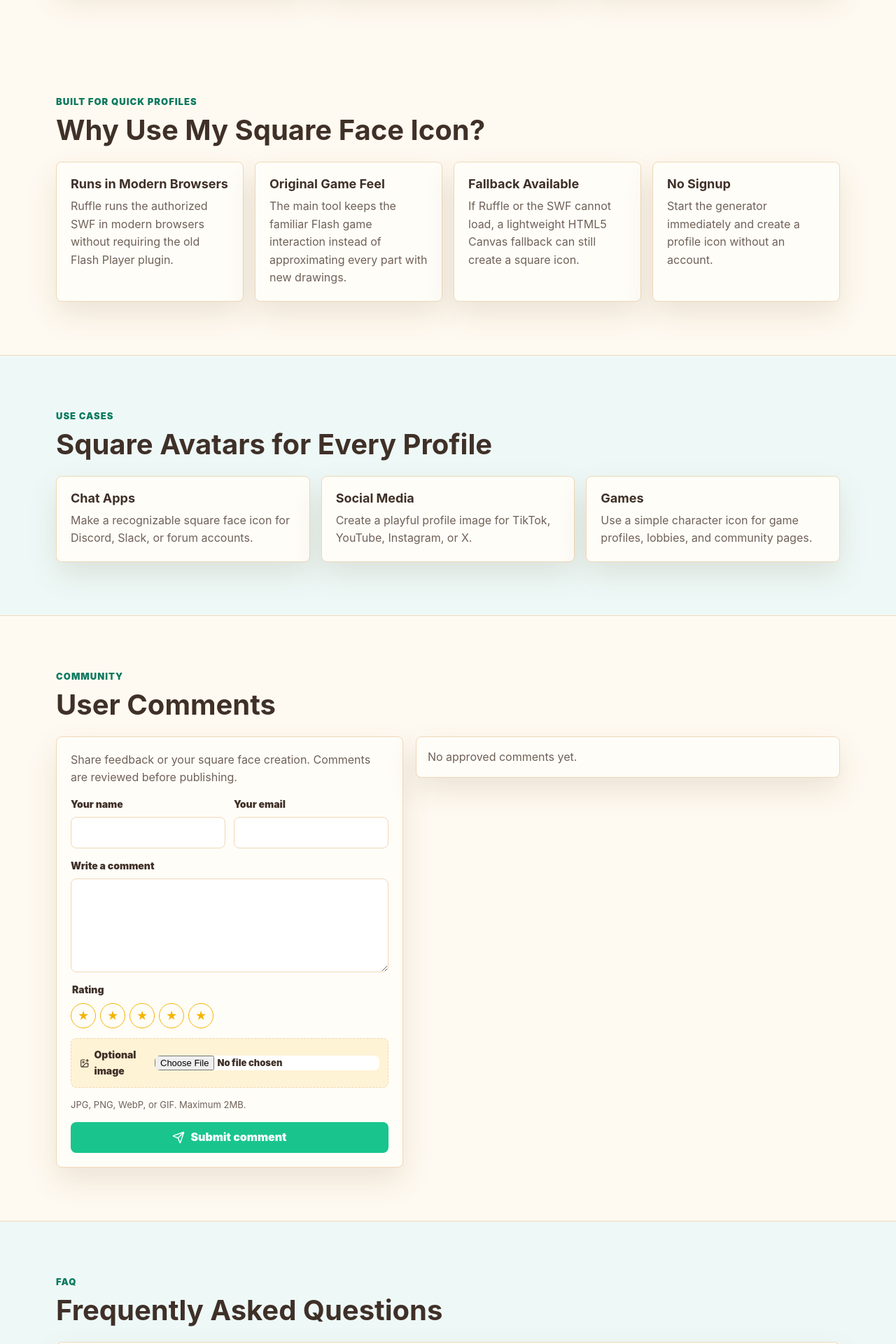
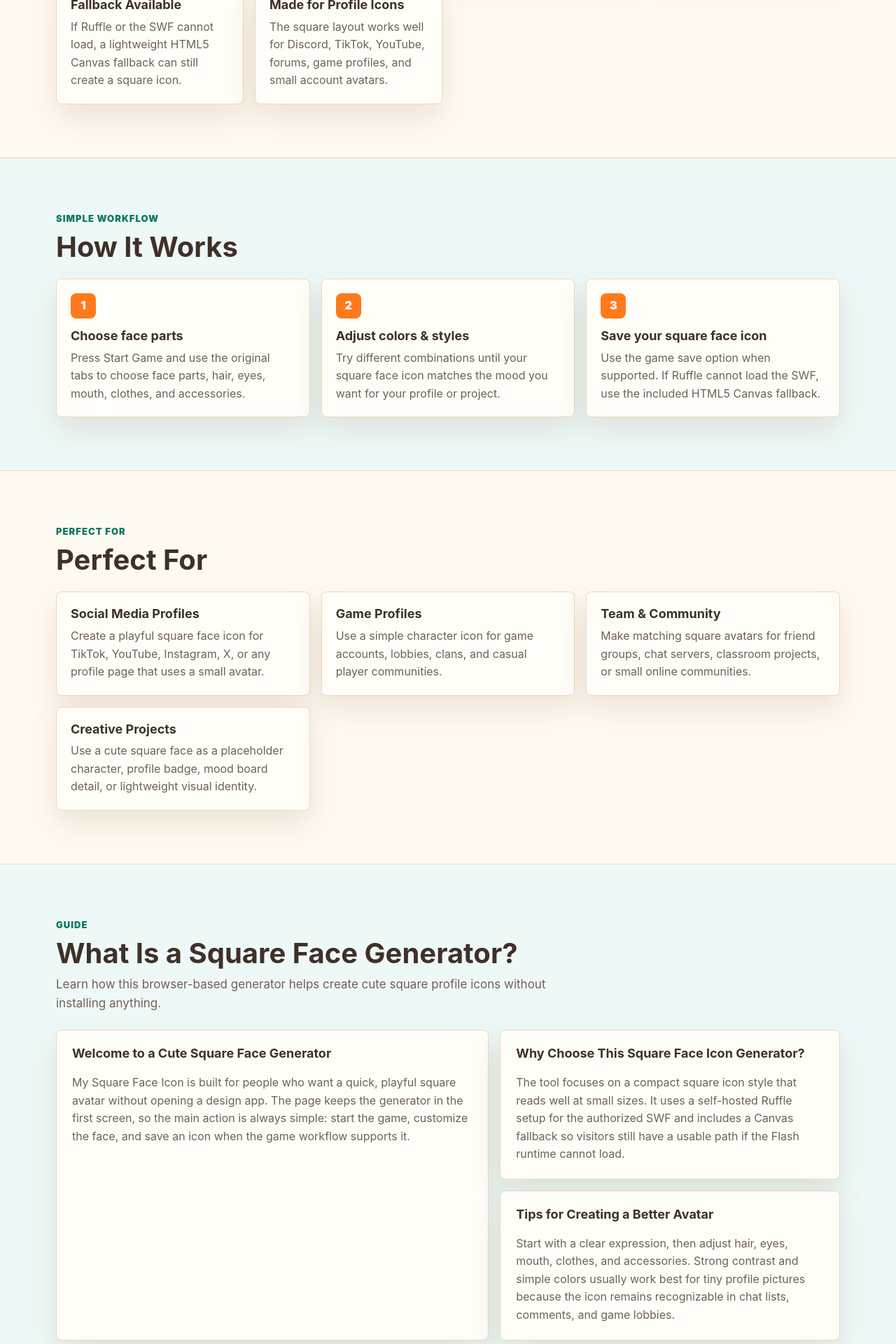
Before and after one commit to Liujiacheng-yuexin/mysquarefaceicon, a Next.js app: page / in a window 1280 px wide. Shown: the part 1580-3500 px from the top of the page at 70% size. Built offline with nearby package versions, Linux system fonts and the light colour scheme.

Commit message:
元标签修改

```diff
--- a/app/globals.css
+++ b/app/globals.css
@@ -656,6 +656,13 @@ h3 {
   margin-bottom: 24px;
 }
 
+.section-intro {
+  max-width: 760px;
+  margin: 10px 0 0;
+  color: var(--muted);
+  font-size: 17px;
+}
+
 .steps-grid,
 .feature-grid {
   display: grid;
@@ -699,6 +706,32 @@ h3 {
 
 .use-grid article {
   padding: 20px;
+}
+
+.text-grid {
+  display: grid;
+  grid-template-columns: minmax(0, 1.12fr) minmax(0, 0.88fr);
+  gap: 16px;
+}
+
+.text-card {
+  display: grid;
+  gap: 10px;
+  align-content: start;
+  padding: 22px;
+  background: var(--surface);
+  border: 1px solid var(--border);
+  border-radius: var(--radius);
+  box-shadow: var(--shadow);
+}
+
+.text-card:first-child {
+  grid-row: span 2;
+}
+
+.text-card p {
+  margin: 0;
+  color: var(--muted);
 }
 
 .faq-list {
@@ -1001,17 +1034,16 @@ h3 {
 [dir="rtl"] .share-panel,
 [dir="rtl"] .comment-header,
 [dir="rtl"] .admin-actions,
-[dir="rtl"] .footer-links {
+[dir="rtl"] .footer-grid {
   direction: rtl;
 }
 
 .site-footer {
-  display: flex;
-  flex-wrap: wrap;
-  align-items: center;
-  justify-content: space-between;
-  gap: 14px;
-  padding: 24px clamp(16px, 4vw, 48px);
+  display: grid;
+  grid-template-columns: minmax(240px, 1fr) minmax(320px, 1.45fr);
+  gap: 24px;
+  align-items: start;
+  padding: 30px clamp(16px, 4vw, 48px);
   background: var(--text);
   color: #d8e4e1;
 }
@@ -1020,16 +1052,48 @@ h3 {
   margin: 0;
 }
 
-.footer-links {
-  display: flex;
-  flex-wrap: wrap;
-  gap: 12px;
+.footer-brand {
+  display: grid;
+  gap: 8px;
+  max-width: 520px;
 }
 
-.footer-links a {
+.footer-brand p:first-child {
   color: #ffffff;
+  font-weight: 900;
+}
+
+.footer-brand p:last-child {
+  color: #d8e4e1;
+}
+
+.footer-grid {
+  display: grid;
+  grid-template-columns: repeat(3, minmax(0, 1fr));
+  gap: 18px;
+}
+
+.footer-grid div {
+  display: grid;
+  gap: 8px;
+  align-content: start;
+}
+
+.footer-grid h3 {
+  margin: 0 0 4px;
+  color: #ffffff;
+  font-size: 15px;
+}
+
+.footer-grid a {
+  color: #fff1dc;
   font-weight: 800;
   text-decoration: none;
+}
+
+.footer-grid a:hover {
+  color: #ffffff;
+  text-decoration: underline;
 }
 
 .legal-page {
@@ -1066,7 +1130,9 @@ h3 {
   .generator-shell,
   .steps-grid,
   .feature-grid,
-  .comments-layout {
+  .comments-layout,
+  .text-grid,
+  .site-footer {
     grid-template-columns: 1fr;
   }
 
@@ -1134,7 +1200,8 @@ h3 {
 
   .action-row,
   .color-grid,
-  .use-grid {
+  .use-grid,
+  .footer-grid {
     grid-template-columns: 1fr;
   }
 
@@ -1157,7 +1224,12 @@ h3 {
   .controls-panel,
   .preview-panel,
   .info-card,
-  .use-grid article {
+  .use-grid article,
+  .text-card {
     box-shadow: 0 10px 28px rgba(23, 33, 43, 0.08);
   }
+
+  .text-card:first-child {
+    grid-row: auto;
+  }
 }
--- a/components/HomePage.tsx
+++ b/components/HomePage.tsx
@@ -8,6 +8,24 @@ import { getLocaleUrl, localeCodes, locales, siteUrl, type LocaleCode } from "@/
 type HomePageProps = {
   locale: LocaleCode;
 };
+
+const aboutCards = [
+  {
+    title: "Welcome to a Cute Square Face Generator",
+    text:
+      "My Square Face Icon is built for people who want a quick, playful square avatar without opening a design app. The page keeps the generator in the first screen, so the main action is always simple: start the game, customize the face, and save an icon when the game workflow supports it."
+  },
+  {
+    title: "Why Choose This Square Face Icon Generator?",
+    text:
+      "The tool focuses on a compact square icon style that reads well at small sizes. It uses a self-hosted Ruffle setup for the authorized SWF and includes a Canvas fallback so visitors still have a usable path if the Flash runtime cannot load."
+  },
+  {
+    title: "Tips for Creating a Better Avatar",
+    text:
+      "Start with a clear expression, then adjust hair, eyes, mouth, clothes, and accessories. Strong contrast and simple colors usually work best for tiny profile pictures because the icon remains recognizable in chat lists, comments, and game lobbies."
+  }
+];
 
 export default function HomePage({ locale }: HomePageProps) {
   const content = locales[locale];
@@ -107,7 +125,22 @@ export default function HomePage({ locale }: HomePageProps) {
           <ShareButtons share={content.share} title={content.title} url={canonicalUrl} />
         </section>
 
-        <section className="content-band" id="how-to-use">
+        <section className="content-band">
+          <div className="section-heading">
+            <p className="eyebrow">{content.sections.featuresEyebrow}</p>
+            <h2>{content.sections.featuresTitle}</h2>
+          </div>
+          <div className="feature-grid">
+            {content.features.map((feature) => (
+              <article className="info-card" key={feature.title}>
+                <h3>{feature.title}</h3>
+                <p>{feature.text}</p>
+              </article>
+            ))}
+          </div>
+        </section>
+
+        <section className="content-band alt-band" id="how-to-use">
           <div className="section-heading">
             <p className="eyebrow">{content.sections.howEyebrow}</p>
             <h2>{content.sections.howTitle}</h2>
@@ -125,21 +158,6 @@ export default function HomePage({ locale }: HomePageProps) {
 
         <section className="content-band">
           <div className="section-heading">
-            <p className="eyebrow">{content.sections.featuresEyebrow}</p>
-            <h2>{content.sections.featuresTitle}</h2>
-          </div>
-          <div className="feature-grid">
-            {content.features.map((feature) => (
-              <article className="info-card" key={feature.title}>
-                <h3>{feature.title}</h3>
-                <p>{feature.text}</p>
-              </article>
-            ))}
-          </div>
-        </section>
-
-        <section className="content-band alt-band">
-          <div className="section-heading">
             <p className="eyebrow">{content.sections.useEyebrow}</p>
             <h2>{content.sections.useTitle}</h2>
           </div>
@@ -148,6 +166,22 @@ export default function HomePage({ locale }: HomePageProps) {
               <article key={useCase.title}>
                 <h3>{useCase.title}</h3>
                 <p>{useCase.text}</p>
+              </article>
+            ))}
+          </div>
+        </section>
+
+        <section className="content-band alt-band" id="about">
+          <div className="section-heading">
+            <p className="eyebrow">{content.sections.galleryEyebrow}</p>
+            <h2>{content.sections.galleryTitle}</h2>
+            <p className="section-intro">{content.sections.galleryNote}</p>
+          </div>
+          <div className="text-grid">
+            {aboutCards.map((card) => (
+              <article className="text-card" key={card.title}>
+                <h3>{card.title}</h3>
+                <p>{card.text}</p>
               </article>
             ))}
           </div>
@@ -178,11 +212,28 @@ export default function HomePage({ locale }: HomePageProps) {
       </main>
 
       <footer className="site-footer">
-        <p>&copy; 2026 My Square Face Icon. {content.footer.description}</p>
-        <div className="footer-links">
-          <a href="/privacy-policy">{content.footer.privacy}</a>
-          <a href="/terms-of-service">{content.footer.terms}</a>
-          <a href={`${siteUrl}/sitemap.xml`}>Sitemap</a>
+        <div className="footer-brand">
+          <p>&copy; 2026 My Square Face Icon.</p>
+          <p>{content.footer.description}</p>
+        </div>
+        <div className="footer-grid" aria-label="Footer navigation">
+          <div>
+            <h3>Quick Links</h3>
+            <a href="#generator">Square Face Generator</a>
+            <a href="#how-to-use">How It Works</a>
+            <a href="#faq">FAQ</a>
+          </div>
+          <div>
+            <h3>Resources</h3>
+            <a href="#about">What Is a Square Face Generator?</a>
+            <a href="#comments">Share Your Creation</a>
+            <a href={`${siteUrl}/sitemap.xml`}>Sitemap</a>
+          </div>
+          <div>
+            <h3>Legal</h3>
+            <a href="/privacy-policy">{content.footer.privacy}</a>
+            <a href="/terms-of-service">{content.footer.terms}</a>
+          </div>
         </div>
       </footer>
       <InstallPrompt />
--- a/lib/locales.ts
+++ b/lib/locales.ts
@@ -86,20 +86,28 @@ export type LocaleContent = {
 const sharedFeatures = {
   en: [
     {
-      title: "Runs in Modern Browsers",
-      text: "Ruffle runs the authorized SWF in modern browsers without requiring the old Flash Player plugin."
+      title: "Simple & Fun",
+      text: "Open the square face generator, press Start Game, and begin making a cute icon without a long setup flow."
+    },
+    {
+      title: "Free to Use",
+      text: "The generator is free to play in your browser and does not require signup, payment, or an installed app."
     },
     {
       title: "Original Game Feel",
-      text: "The main tool keeps the familiar Flash game interaction instead of approximating every part with new drawings."
+      text: "The main tool keeps the familiar Flash avatar maker interaction by running the authorized SWF through Ruffle."
+    },
+    {
+      title: "Browser Friendly",
+      text: "Ruffle lets modern browsers play the generator without installing the old Flash Player plugin."
     },
     {
       title: "Fallback Available",
       text: "If Ruffle or the SWF cannot load, a lightweight HTML5 Canvas fallback can still create a square icon."
     },
     {
-      title: "No Signup",
-      text: "Start the generator immediately and create a profile icon without an account."
+      title: "Made for Profile Icons",
+      text: "The square layout works well for Discord, TikTok, YouTube, forums, game profiles, and small account avatars."
     }
   ],
   es: [
@@ -148,11 +156,16 @@ const sharedFeatures = {
 
 const sharedFaq = {
   en: [
-    { question: "What is My Square Face Icon?", answer: "It is a free square face generator that runs an authorized Flash avatar game through Ruffle." },
-    { question: "Is it free?", answer: "Yes. You can start the game and create square face icons without signup." },
-    { question: "Why does it use Ruffle?", answer: "Ruffle lets modern browsers play the authorized SWF without installing the old Flash plugin." },
-    { question: "Can I post a comment with an image?", answer: "Yes. Comments enter review first, and approved comments can appear publicly." },
-    { question: "Does it work on mobile?", answer: "The page is responsive. The original SWF works best on screens with enough space for the full game." }
+    { question: "What is My Square Face Icon?", answer: "My Square Face Icon is a free square face generator for creating cute square avatar icons in the browser." },
+    { question: "Is this Square Face Generator completely free?", answer: "Yes. You can start the generator and create square face icons without signup or payment." },
+    { question: "What size are Square Face Generator avatars?", answer: "The original game is designed around small square profile icons. Use the in-game save option when available, or use the HTML5 fallback for a downloadable canvas icon." },
+    { question: "Can I use Square Face Generator avatars commercially?", answer: "You can use your generated icons for personal profiles, communities, and most small projects. Avoid using the tool to imitate trademarks, copyrighted characters, or another person's identity." },
+    { question: "Does Square Face Generator need installation?", answer: "No. The page runs in the browser with Ruffle for the authorized SWF and does not require installing Flash Player." },
+    { question: "Does Square Face Generator work on mobile?", answer: "The website is responsive, but the original SWF is easiest to use on screens with enough room for the full game interface." },
+    { question: "How many square face icons can I create?", answer: "You can keep creating new combinations with the game controls. The exact options depend on the original generator interface." },
+    { question: "Is My Square Face Icon privacy protected?", answer: "The generator loads in your browser. Comments and optional uploads are reviewed before publishing, and email addresses are not shown publicly." },
+    { question: "Is Square Face Generator like Picrew?", answer: "It has a similar avatar-maker purpose, but this site focuses on a square face icon game experience rather than copying Picrew's platform or artwork." },
+    { question: "Why does it use Ruffle?", answer: "Ruffle lets modern browsers play the authorized SWF without installing the old Flash plugin." }
   ],
   es: [
     { question: "Que es My Square Face Icon?", answer: "Es un generador gratis que ejecuta un juego Flash autorizado con Ruffle." },
@@ -207,9 +220,10 @@ const sharedFaq = {
 
 const baseUseCases = {
   en: [
-    { title: "Chat Apps", text: "Make a recognizable square face icon for Discord, Slack, or forum accounts." },
-    { title: "Social Media", text: "Create a playful profile image for TikTok, YouTube, Instagram, or X." },
-    { title: "Games", text: "Use a simple character icon for game profiles, lobbies, and community pages." }
+    { title: "Social Media Profiles", text: "Create a playful square face icon for TikTok, YouTube, Instagram, X, or any profile page that uses a small avatar." },
+    { title: "Game Profiles", text: "Use a simple character icon for game accounts, lobbies, clans, and casual player communities." },
+    { title: "Team & Community", text: "Make matching square avatars for friend groups, chat servers, classroom projects, or small online communities." },
+    { title: "Creative Projects", text: "Use a cute square face as a placeholder character, profile badge, mood board detail, or lightweight visual identity." }
   ],
   es: [
     { title: "Apps de chat", text: "Crea un icono para Discord, Slack o foros." },
@@ -259,8 +273,8 @@ export const locales: Record<LocaleCode, LocaleContent> = {
     description: "Play a free square face generator online. Create cute square face icons in a Ruffle-powered avatar game with an HTML5 fallback.",
     nav: { generator: "Generator", howTo: "How to Use", comments: "Comments", faq: "FAQ" },
     hero: { eyebrow: "Free Ruffle-powered avatar game", h1: "Square Face Generator", text: "Play the square face avatar maker in your browser. Start the game, customize a cute icon, and share your creation with the community." },
-    sections: { howEyebrow: "Simple workflow", howTitle: "How to Use the Square Face Icon Generator", galleryEyebrow: "Original examples", galleryTitle: "Square Face Icon Ideas", galleryNote: "These examples are simple CSS previews inspired by the generator style. Start the game above to create your own square face icon.", featuresEyebrow: "Built for quick profiles", featuresTitle: "Why Use My Square Face Icon?", useEyebrow: "Use cases", useTitle: "Square Avatars for Every Profile", commentsEyebrow: "Community", commentsTitle: "User Comments", faqEyebrow: "FAQ", faqTitle: "Frequently Asked Questions" },
-    steps: [{ title: "Start the game", text: "Press Start Game to load the authorized SWF through Ruffle. The page only loads the Flash runtime after you choose to play." }, { title: "Customize the face", text: "Use the original game controls to choose face parts, hair, expression, clothing, accessories, and colors." }, { title: "Save or use fallback", text: "Use the game save option when supported. If Ruffle cannot load the SWF, use the included HTML5 Canvas fallback." }],
+    sections: { howEyebrow: "Simple workflow", howTitle: "How It Works", galleryEyebrow: "Guide", galleryTitle: "What Is a Square Face Generator?", galleryNote: "Learn how this browser-based generator helps create cute square profile icons without installing anything.", featuresEyebrow: "Built for quick profiles", featuresTitle: "Why Use This Square Face Generator?", useEyebrow: "Perfect for", useTitle: "Perfect For", commentsEyebrow: "Community", commentsTitle: "Share Your Creation", faqEyebrow: "FAQ", faqTitle: "Frequently Asked Questions" },
+    steps: [{ title: "Choose face parts", text: "Press Start Game and use the original tabs to choose face parts, hair, eyes, mouth, clothes, and accessories." }, { title: "Adjust colors & styles", text: "Try different combinations until your square face icon matches the mood you want for your profile or project." }, { title: "Save your square face icon", text: "Use the game save option when supported. If Ruffle cannot load the SWF, use the included HTML5 Canvas fallback." }],
     features: sharedFeatures.en,
     useCases: baseUseCases.en,
     faq: sharedFaq.en,
```
Also changed, not shown: 2 other files (tests, documents, lock files or other folders).
